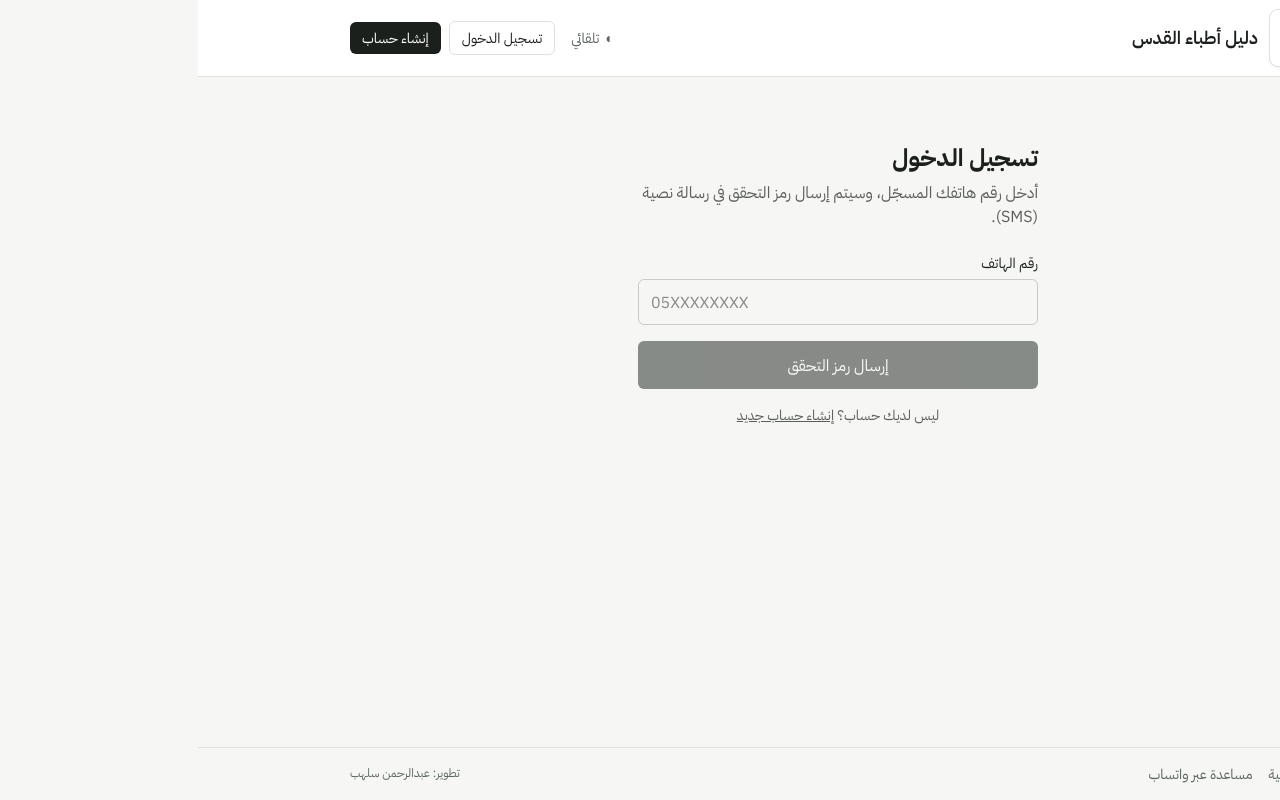
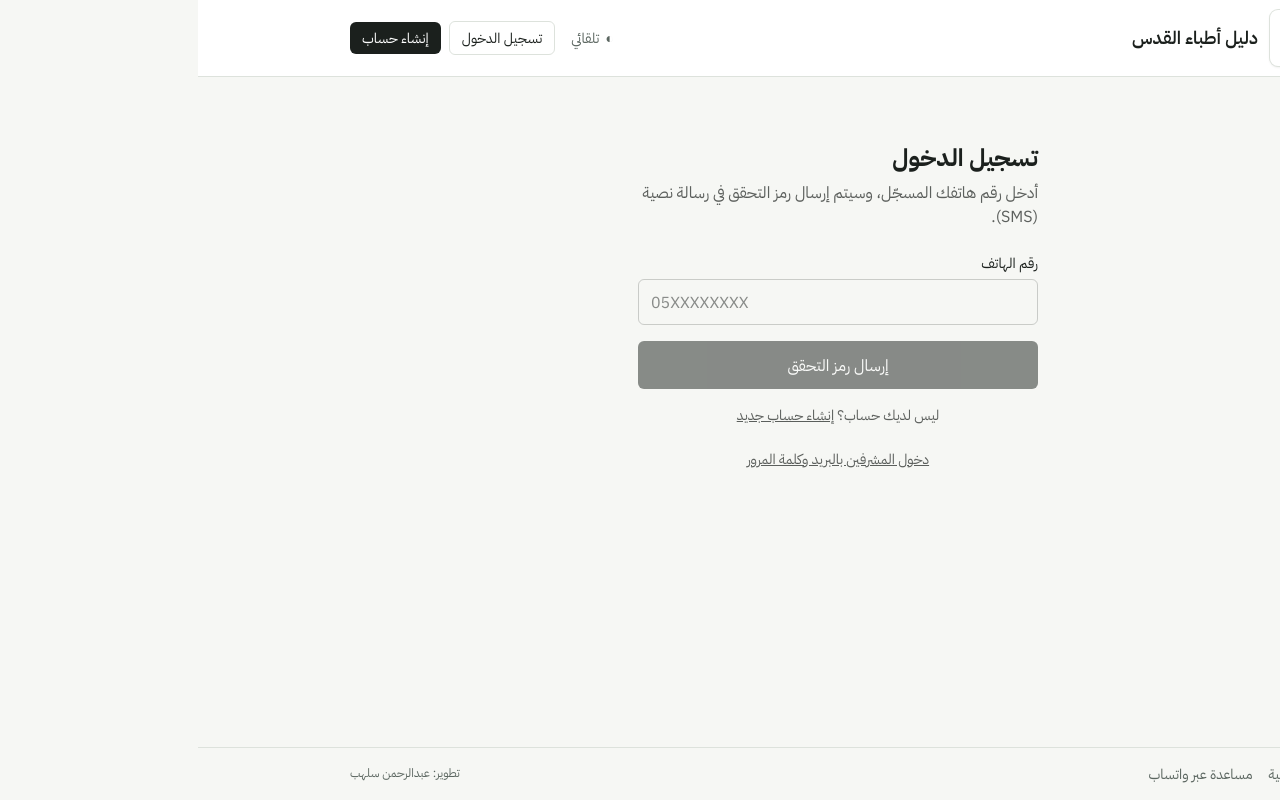
Before and after one commit to AbdelrahmanSalhab/jerusalem-doctors, a Next.js app: page /login in a window 1280 px wide. Built offline with nearby package versions, Linux system fonts and the light colour scheme; no server answers.

Commit message:
feat: the login page links to the admins' email sign-in, which the installed app could not reach (#267)
* feat: the login page links to the admins' email sign-in, which the installed app could not reach

* fix: the admin sign-in link has enough contrast

```diff
--- a/app/(public)/login/page.tsx
+++ b/app/(public)/login/page.tsx
@@ -1,3 +1,4 @@
+import Link from "next/link";
 import { LoginForm } from "./LoginForm";
 import { isPhoneAuthDisabled } from "@/lib/auth/session";
 import { SupportContact } from "@/components/SupportContact";
@@ -33,6 +34,13 @@ export default async function LoginPage({
       )}
       <LoginForm />
       <SupportContact />
+      {/* The installed app has no address bar, so an admin could not reach /login/dev. It
+          is no secret (a password, a second factor and a rate limit guard it); it is not promoted. */}
+      <p className="mt-6 text-center text-sm text-foreground/70">
+        <Link href="/login/dev" className="underline">
+          دخول المشرفين بالبريد وكلمة المرور
+        </Link>
+      </p>
     </main>
   );
 }
```
Also changed, not shown: 1 other file (tests, documents, lock files or other folders).
